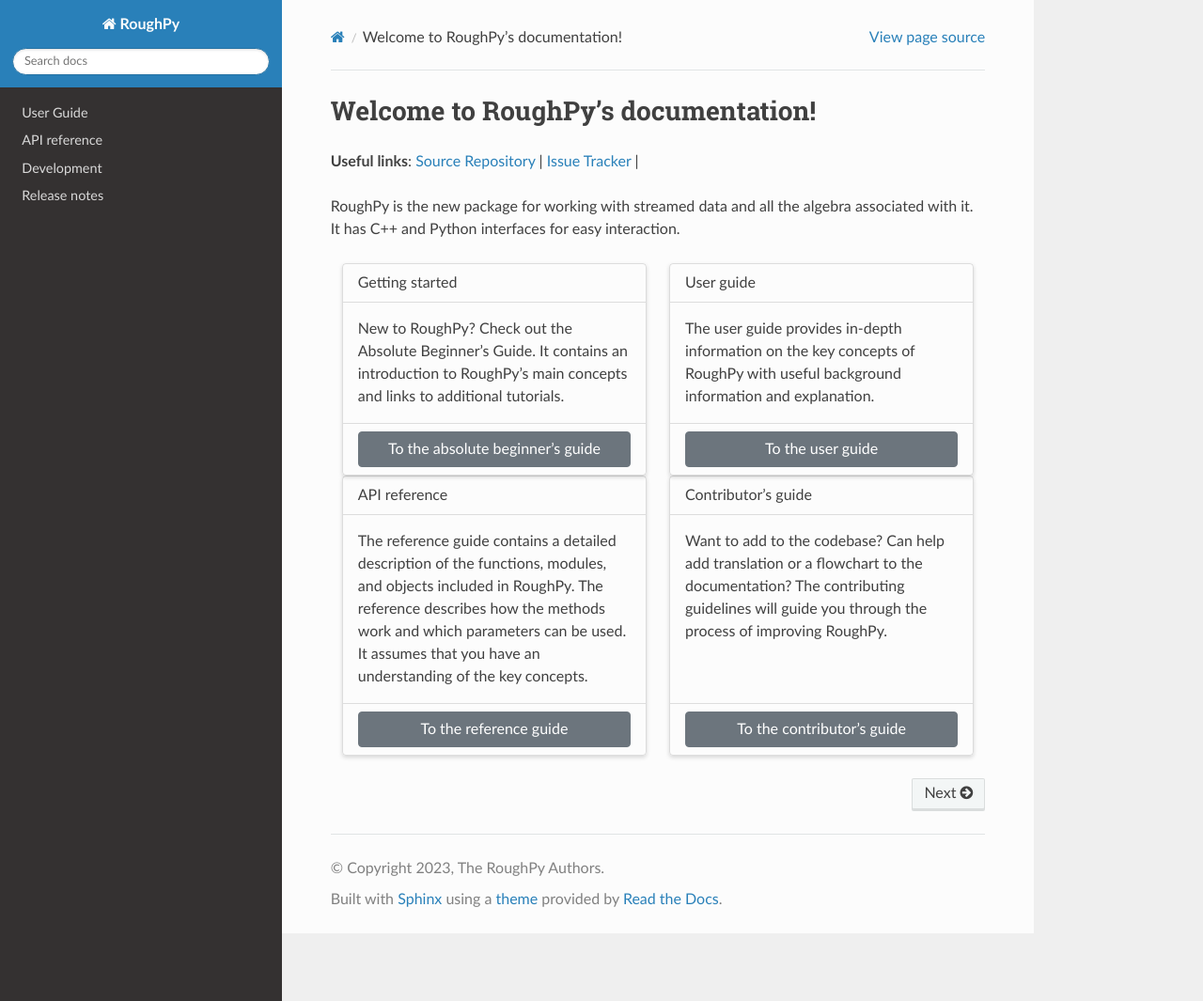
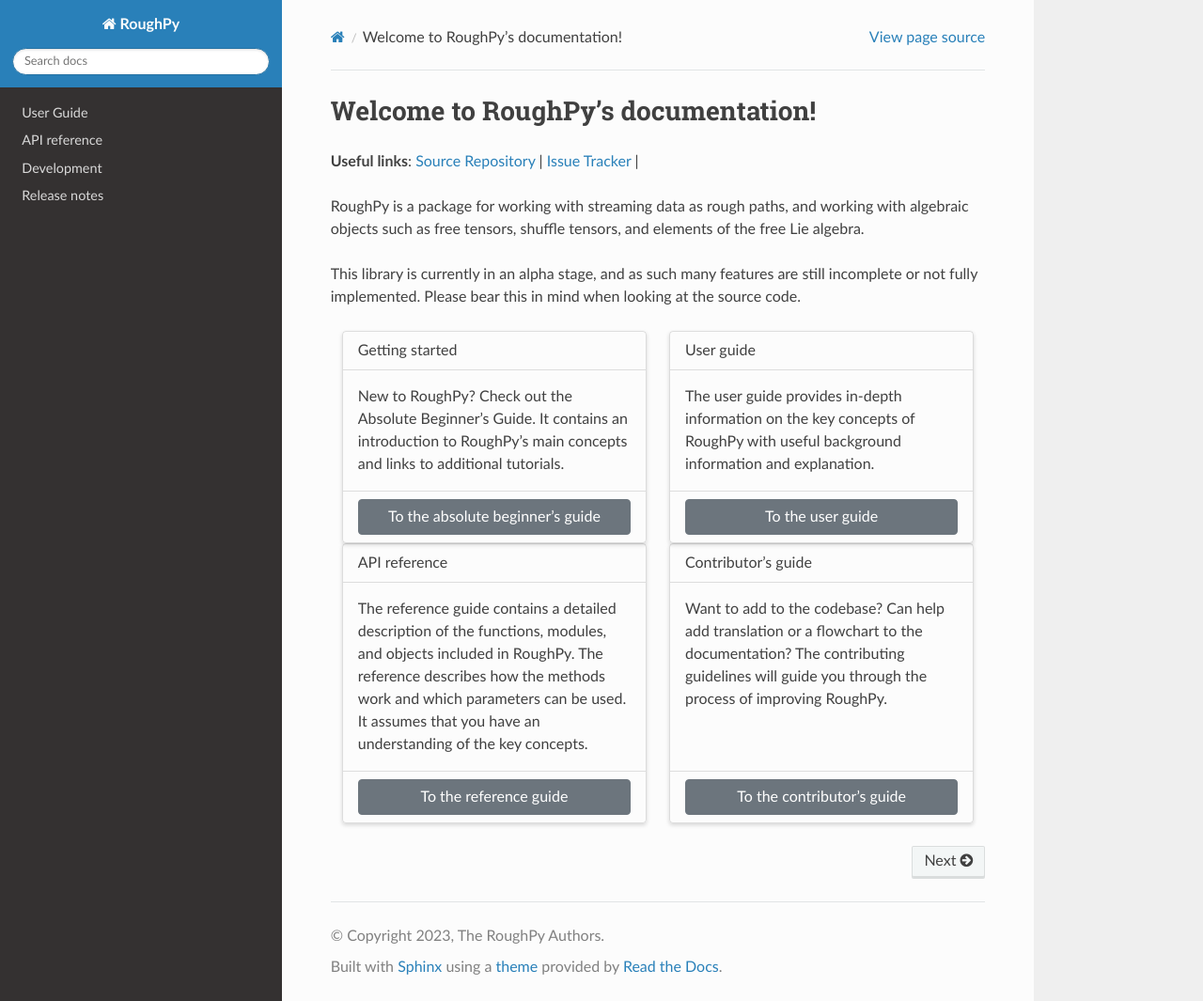
Before and after one commit to datasig-ac-uk/RoughPy, a Sphinx documentation site: the page built from docs/source/index.rst, in a window 1280 px wide and 1065 px high. Shown: the whole window at 94% size. Built offline with Sphinx 7.4.7 and the Read the Docs theme 2.0.0, drawn with Linux system fonts in a browser that asks for light colours.

Commit message:
Adding readme description to main page

```diff
--- a/docs/source/index.rst
+++ b/docs/source/index.rst
@@ -22,8 +22,9 @@
 `Source Repository <https://github.com/datasig-ac-uk/RoughPy>`_ |
 `Issue Tracker <https://github.com/datasig-ac-uk/RoughPy/issues>`_ |
 
-RoughPy is the new package for working with streamed data and all the algebra associated with it.
-It has C++ and Python interfaces for easy interaction.
+RoughPy is a package for working with streaming data as rough paths, and working with algebraic objects such as free tensors, shuffle tensors, and elements of the free Lie algebra.
+
+This library is currently in an alpha stage, and as such many features are still incomplete or not fully implemented. Please bear this in mind when looking at the source code.
 
 .. grid:: 2
 
```
